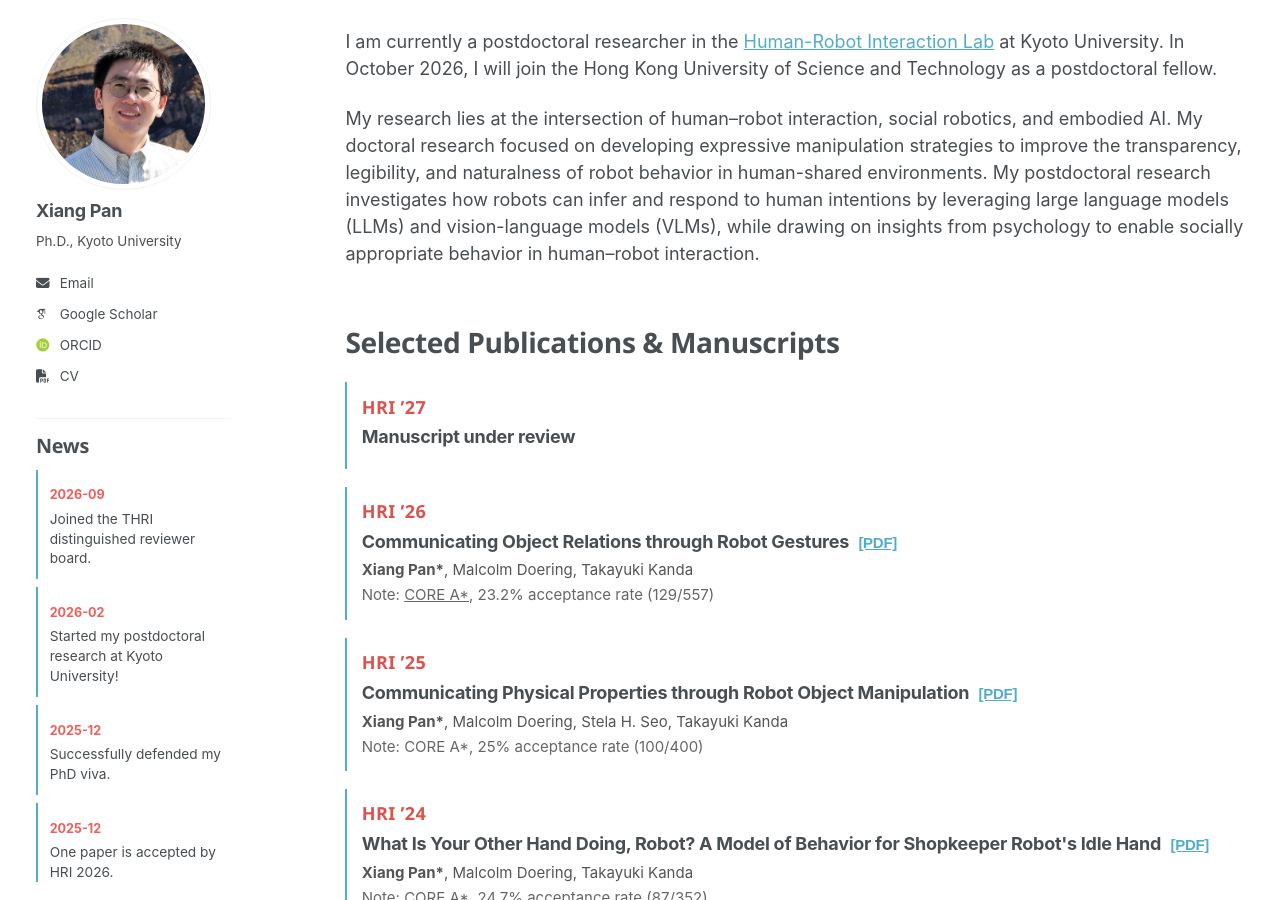
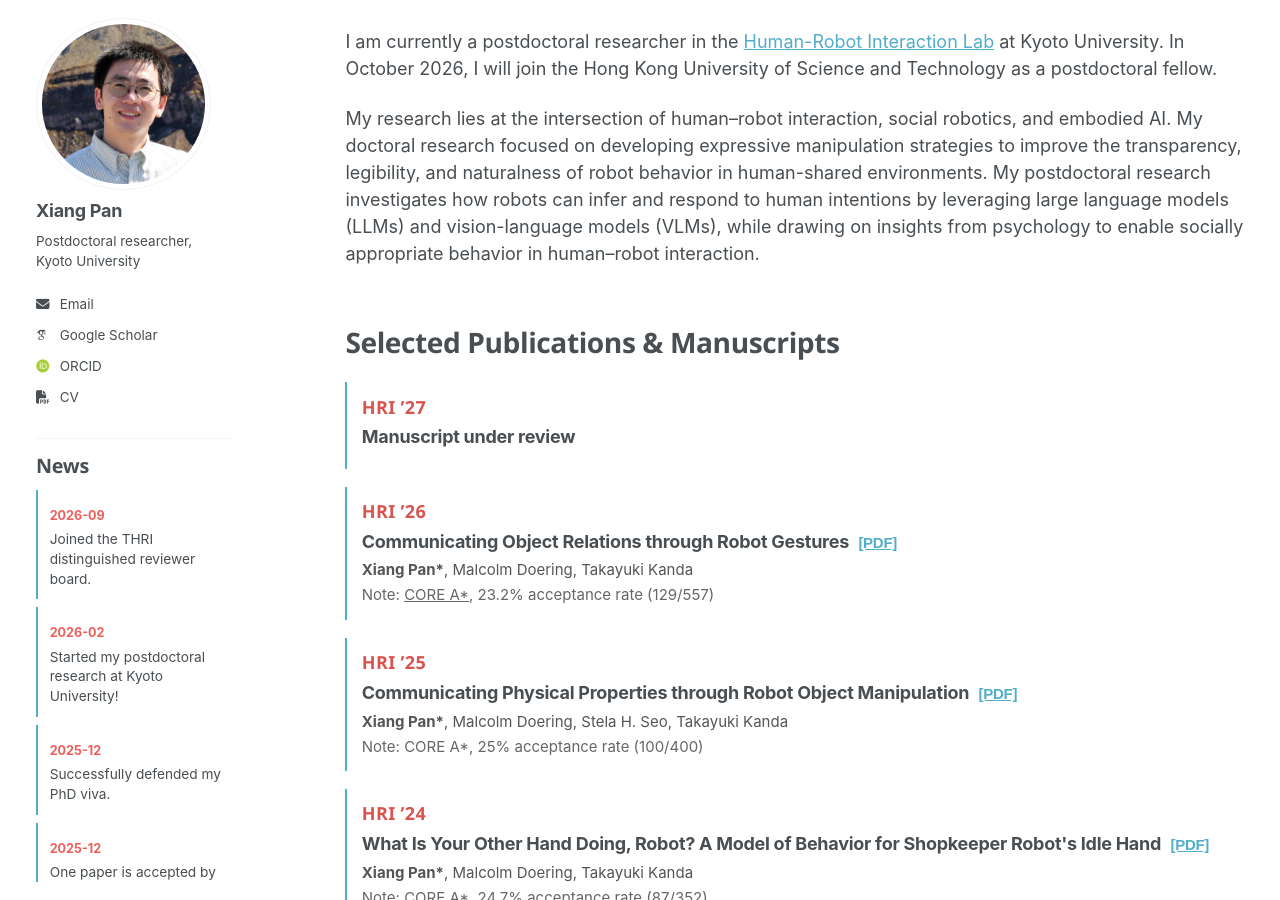
Before and after one commit to pan-xiang/pan-xiang.github.io, a Jekyll site: the page built from _pages/about.md, in a window 1280 px wide and 900 px high. Built offline with Jekyll 4.4.1, drawn with Linux system fonts in a browser that asks for light colours; some web fonts are replaced.

Commit message:
Update _config.yml

```diff
--- a/_config.yml
+++ b/_config.yml
@@ -24,7 +24,7 @@ author:
   avatar           : "xiang.jpg"
   name             : "Xiang Pan"
   pronouns         : # example: "she/her"
-  bio              : "Ph.D., Kyoto University"
+  bio              : "Postdoctoral researcher, Kyoto University"
   location         :
   # employer         : "Kyoto University"
   # uri              : # URL
```
